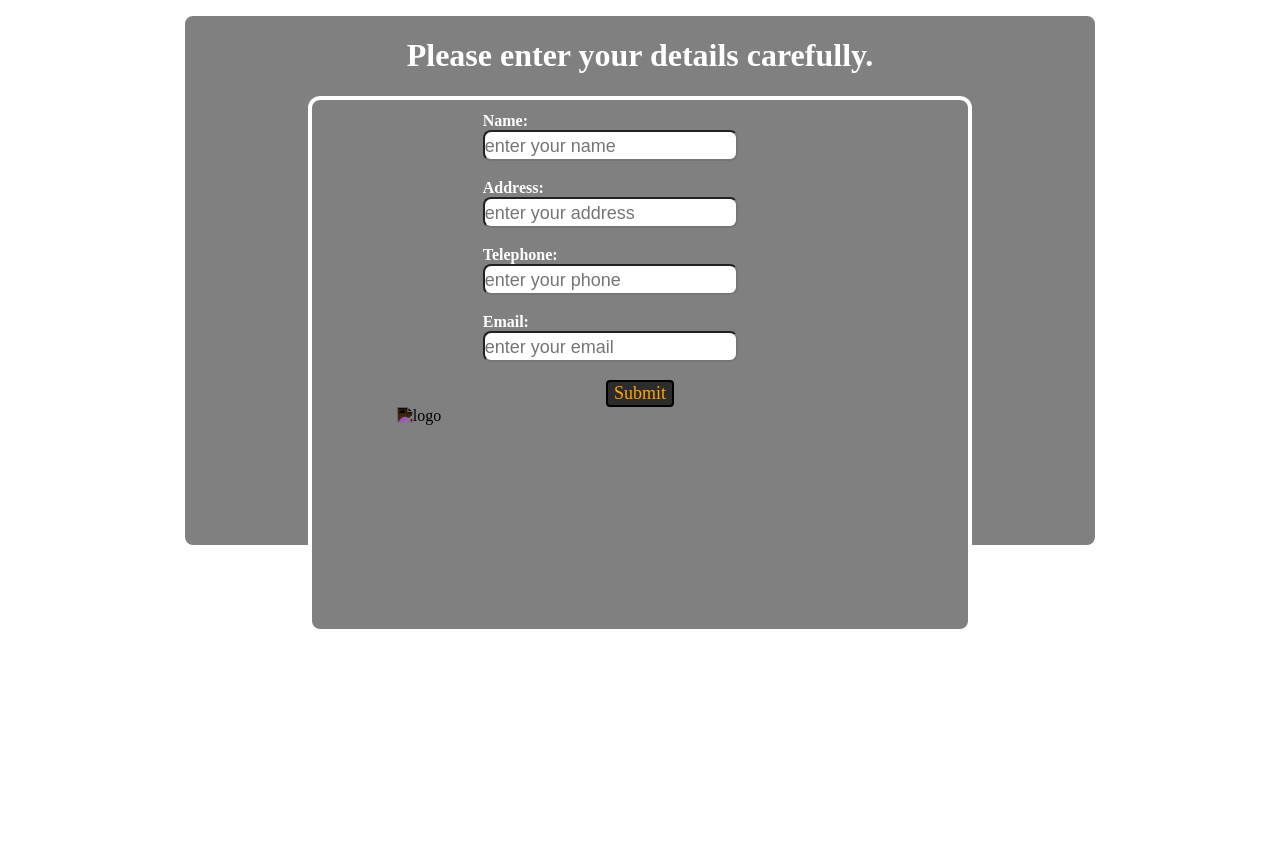
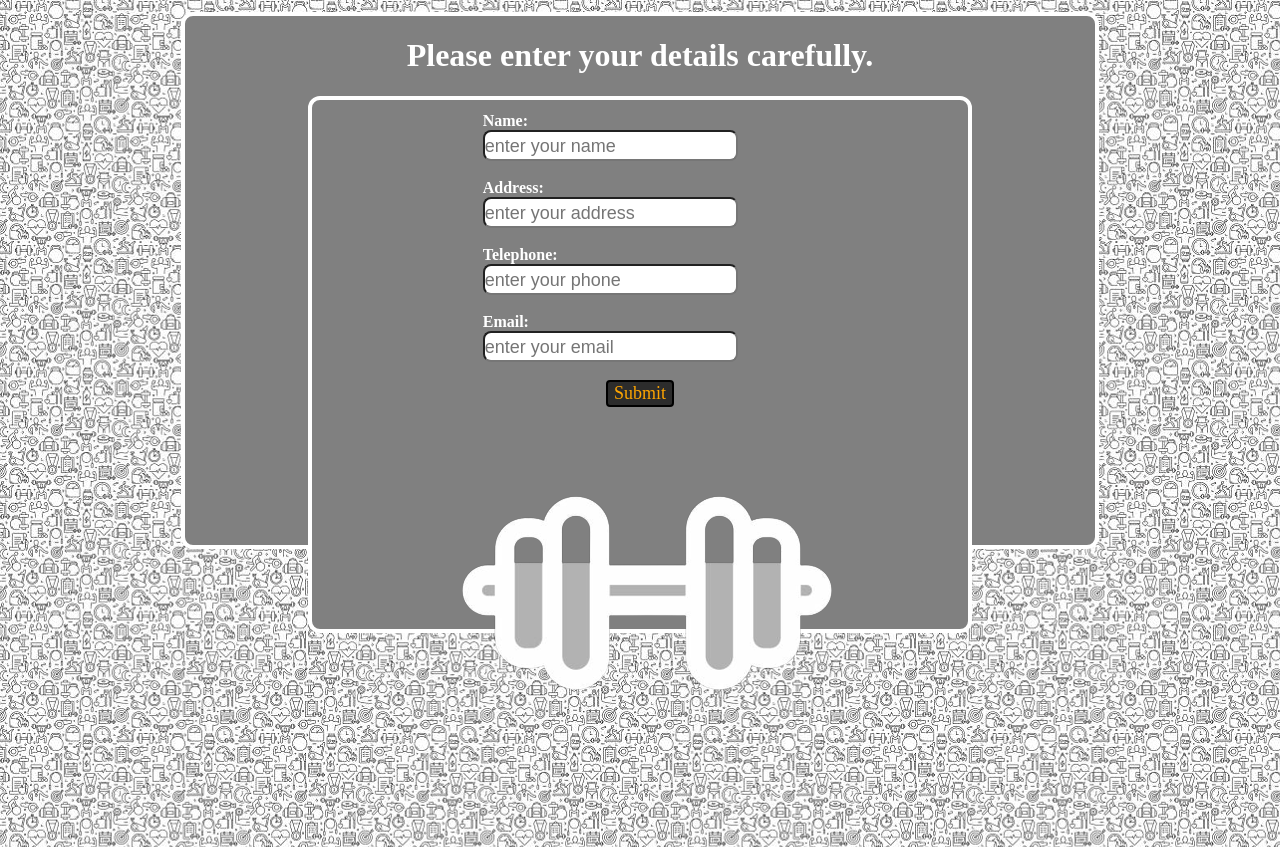
Before and after one commit to Shaurya8425/Fitness, a plain HTML site: page form.html in a window 1280 px wide. Before the commit the page ends 800 px from the top, so only its background shows below. Drawn offline with Linux system fonts and the light colour scheme; the site is published under a folder, as on GitHub Pages, so addresses that start at the root find nothing.

Commit message:
some tweaks

```diff
--- a/form.html
+++ b/form.html
@@ -8,7 +8,7 @@
     <title>form</title>
     <style>
         body {
-            background-image: url(/img/gym1.jpg);
+            background-image: url(img/gym1.jpg);
         }
 
         .fitness-form {
@@ -79,7 +79,7 @@
                 <strong>Telephone:</strong> <br> <input type="text" name="name" placeholder="enter your phone"> <br>
                 <strong>Email:</strong> <br> <input type="text" name="name" placeholder="enter your email"> <br>
                 <center><button class="button">Submit</button></center>
-                <img src="/img/gym_logo.png" alt="logo">
+                <img src="img/gym_logo.png" alt="logo">
             </form>
         </div>
     </div>
```
Also changed, not shown: index.html (+1 -1 lines).
